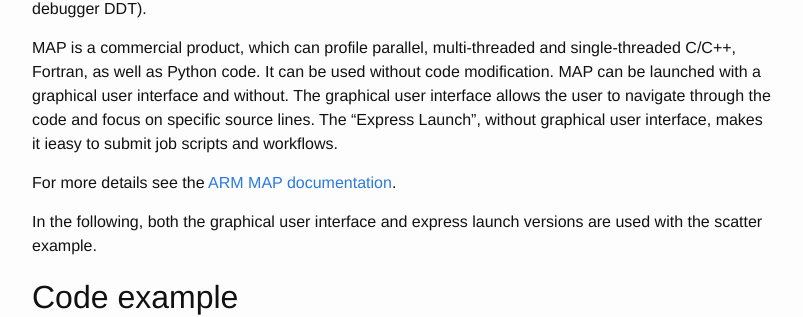
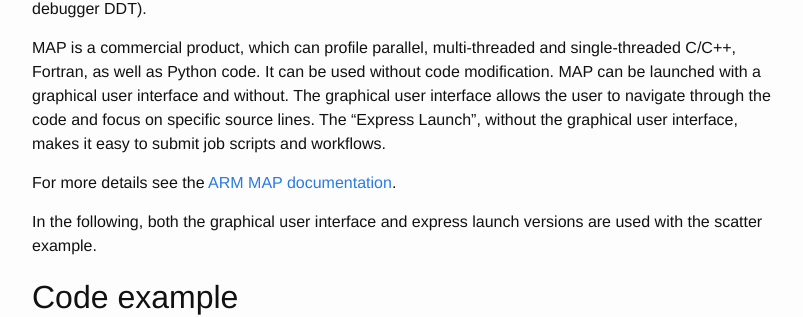
Before and after one commit to nesi/perf-training, a Jekyll site: the page built from _lessons/python-scatter/06-profiling_with_MAP.md, in a window 1280 px wide and 900 px high, scrolled down 1228 px. Shown: the part 221-538 px from the top of the window, without its empty margins (238-1041 px from the left). Built offline with Jekyll 4.4.1, drawn with Linux system fonts in a browser that asks for light colours.

Commit message:
Update _lessons/python-scatter/06-profiling_with_MAP.md
Co-Authored-By: pletzer <alexander@gokliya.net>

```diff
--- a/_lessons/python-scatter/06-profiling_with_MAP.md
+++ b/_lessons/python-scatter/06-profiling_with_MAP.md
@@ -35,7 +35,7 @@
 On NeSI systems the [ARM MAP](https://www.arm.com/products/development-tools/server-and-hpc/forge/map) profiler is provided as part of the *forge* module (along with the parallel debugger DDT).
 
 MAP is a commercial product, which can profile parallel, multi-threaded and single-threaded C/C++, Fortran, as well as Python code. It can be used without code modification.
-MAP can be launched with a graphical user interface and without. The graphical user interface allows the user to navigate through the code and focus on specific source lines. The "Express Launch", without graphical user interface, makes it ieasy to submit job scripts and workflows.
+MAP can be launched with a graphical user interface and without. The graphical user interface allows the user to navigate through the code and focus on specific source lines. The "Express Launch", without the graphical user interface, makes it easy to submit job scripts and workflows.
 
 For more details see the [ARM MAP documentation](https://developer.arm.com/docs/101136/latest/map).
 
```
